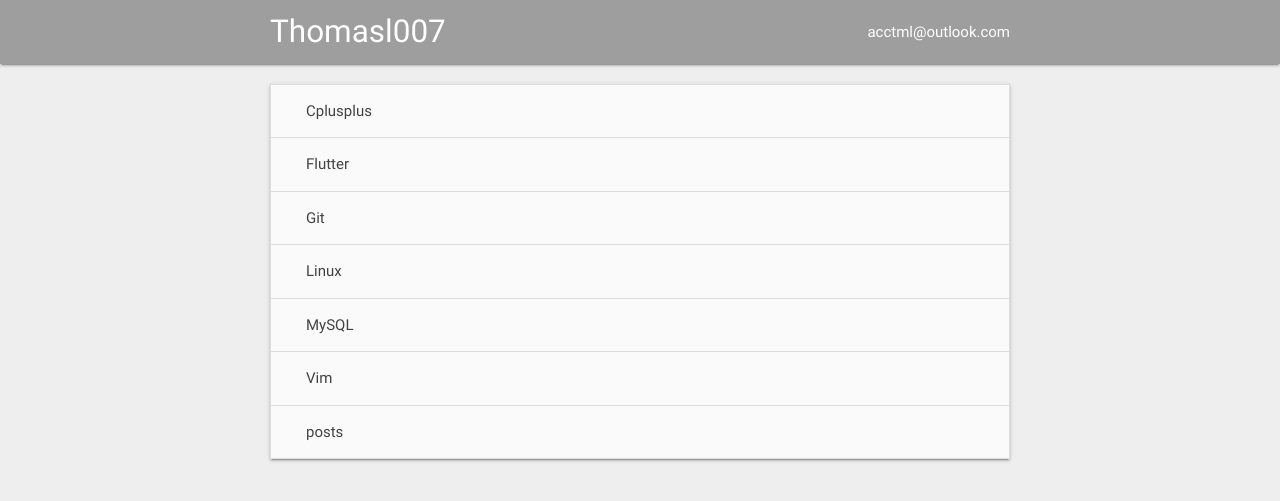
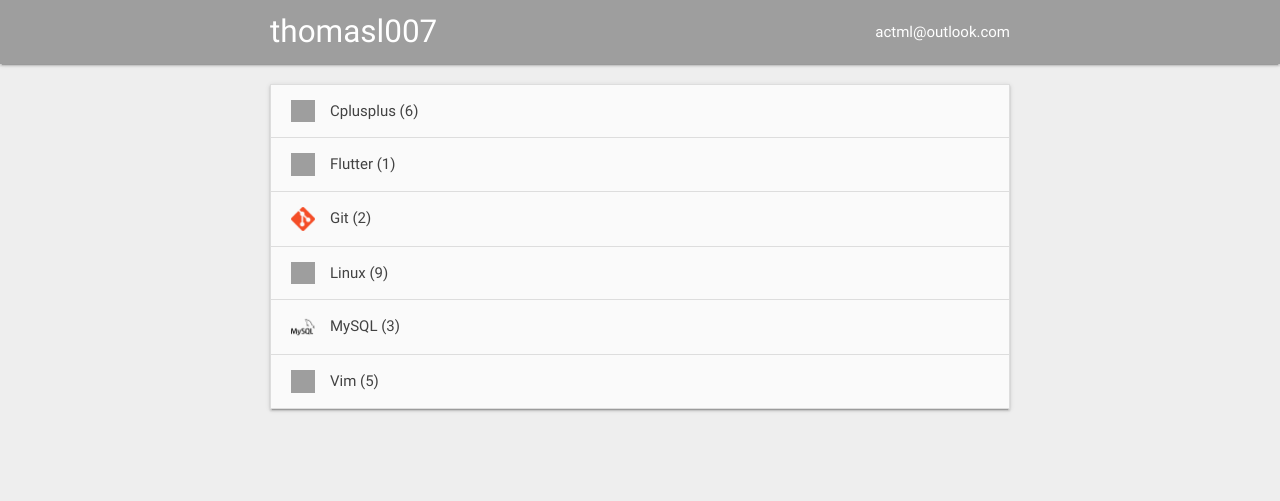
Before and after one commit to thomasl007/thomasl007.github.io, a Jekyll site: the page built from index.html, in a window 1280 px wide. Shown: the top 501 px of the page. Built offline with Jekyll 4.4.1, drawn with Linux system fonts in a browser that asks for light colours; nearby versions of some CDN libraries; grey boxes are pictures that could not be loaded.

Commit message:
adjust page

```diff
--- a/_config.yml
+++ b/_config.yml
@@ -1,25 +1,38 @@
-include: [_layouts]
-include: [collections/_Cplusplus]
-
 collections_dir: collections
 collections:
   Cplusplus:
     output: true
+    icon: https://upload.wikimedia.org/wikipedia/commons/thumb/1/18/ISO_C%2B%2B_Logo.svg/140px-ISO_C%2B%2B_Logo.svg.png
+  Linux:
+    output: true
+    icon: https://www.linux.org/styles/uix/uix/logo_small.png
+  Vim:
+    output: true
+    icon: https://upload.wikimedia.org/wikipedia/commons/thumb/9/9f/Vimlogo.svg/64px-Vimlogo.svg.png
   Flutter:
     output: true
+    icon: https://flutter.io/images/flutter-mark-square-100.png
   Git:
     output: true
-  Linux:
-    output: true
+    icon: ../../assets/img/git.png
   MySQL:
     output: true
-  Vim:
-    output: true
+    icon: ../../assets/img/mysql.png
 
 defaults:
   - scope:
       path: ""
       type: "Cplusplus"
+    values:
+      layout: "collection"
+  - scope:
+      path: ""
+      type: "Linux"
+    values:
+      layout: "collection"
+  - scope:
+      path: ""
+      type: "Vim"
     values:
       layout: "collection"
   - scope:
@@ -34,16 +47,9 @@
       layout: "collection"
   - scope:
       path: ""
-      type: "Linux"
-    values:
-      layout: "collection"
-  - scope:
-      path: ""
       type: "MySQL"
     values:
       layout: "collection"
-  - scope:
-      path: ""
-      type: "Vim"
-    values:
-      layout: "collection"
+
+title: thomasl007
+email: actml@outlook.com
--- /dev/null
+++ b/_includes/header.html
@@ -0,0 +1,8 @@
+<header>
+  <nav>
+    <div class="nav-wrapper">
+      <a href="" class="brand-logo left">{{ site.title }}</a>
+      <a href="" class="email right">{{ site.email }}</a>
+    </div>
+  </nav>
+</header>
--- a/index.html
+++ b/index.html
@@ -3,11 +3,11 @@
 <html>
   <head>
     <meta charset="UTF-8">
-    <title>Thomasl007</title>
+    <title>{{ site.title }}</title>
     <link rel="icon" type="image/x-icon" href="/assets/img/icon.png"/>
 
     <!--Import Google Icon Font-->
-    <link href="http://fonts.googleapis.com/icon?family=Material+Icons" rel="stylesheet">
+    <link href="https://fonts.googleapis.com/icon?family=Material+Icons" rel="stylesheet">
     <!--Import materialize.css-->
     <link type="text/css" rel="stylesheet" href="/assets/materialize/css/materialize.min.css"  media="screen,projection"/>
 
@@ -18,14 +18,7 @@
     <!--link rel="icon" type="image/x-icon" href="res/icon.png"/-->
   </head>
   <body>
-    <header>
-      <nav>
-        <div class="nav-wrapper">
-          <a href="" class="brand-logo left">Thomasl007</a>
-          <a href="" class="email right">acctml@outlook.com</a>
-        </div>
-      </nav>
-    </header>
+    {% include header.html %}
     <div class="main">
       <!--div class="image"-->
       <!--/div-->
@@ -33,10 +26,11 @@
         <ul class="collapsible" data-collapsible="accordion">
           {% for collection in site.collections %}
             {% assign name = collection.label %}
+            {% if name != "posts" %}
               <li>
                 <div class='collapsible-header waves-effect'>
-                <img class='icon'/>
-                {{ name }}
+                  <img class='icon' src="{{ collection.icon }}" />
+                  {{ name }} ({{ site.[name].size }})
                 </div>
                 <div class='collapsible-body'>
                   {% for item in site.[name] %}
@@ -44,6 +38,7 @@
                   {% endfor %}
                 </div>
               </li>
+            {% endif %}
           {% endfor %}
         </ul>
 
```
Also changed, not shown: _layouts/default.html (added, +9 -0 lines), template.md (deleted, +0 -7 lines), assets/img/cpp.png (deleted), assets/img/flutter.png (deleted), assets/img/git.png (added), assets/img/server.png (deleted), assets/img/vim.png (deleted). Lines whose indentation alone changed are shown as unchanged.
